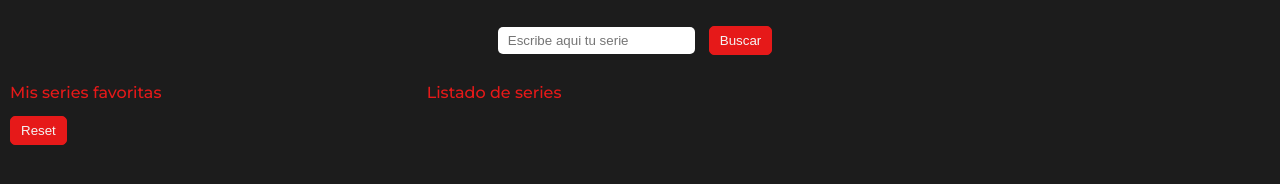
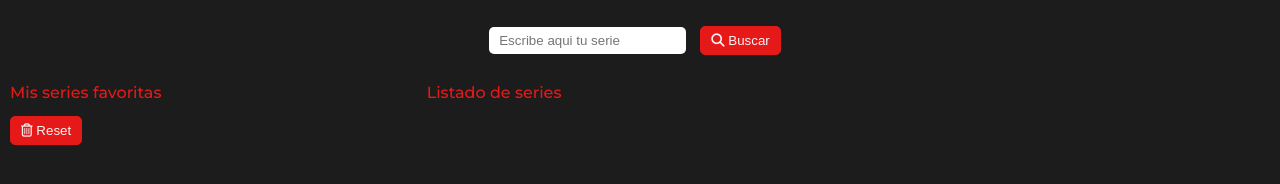
Before and after one commit to Adalab/modulo-2-evaluacion-final-IreneBioque, a website: page src/html/index.html in a window 1280 px wide. Shown: the part 124-308 px from the top of the page. Drawn offline with nearby package versions, Linux system fonts and the light colour scheme; files that its build step writes are made by us from their sources; files whose address does not match are found by name.

Commit message:
add icons buttons

```diff
--- a/src/html/partials/main.html
+++ b/src/html/partials/main.html
@@ -5,12 +5,16 @@
       class="js_search searchinput"
       placeholder="Escribe aqui tu serie"
     />
-    <button class="js_button buttonsearch">Buscar</button>
+    <button class="js_button buttonsearch">
+      <i class="fas fa-search"></i> Buscar
+    </button>
   </form>
   <div class="sections">
     <section class="favoritessection">
       <h2 class="section_title--fav">Mis series favoritas</h2>
-      <button class="js_reset buttonreset">Reset</button>
+      <button class="js_reset buttonreset">
+        <i class="far fa-trash-alt"></i> Reset
+      </button>
       <ul class="js_favorites favoritesul"></ul>
     </section>
     <section class="showsection">
```
